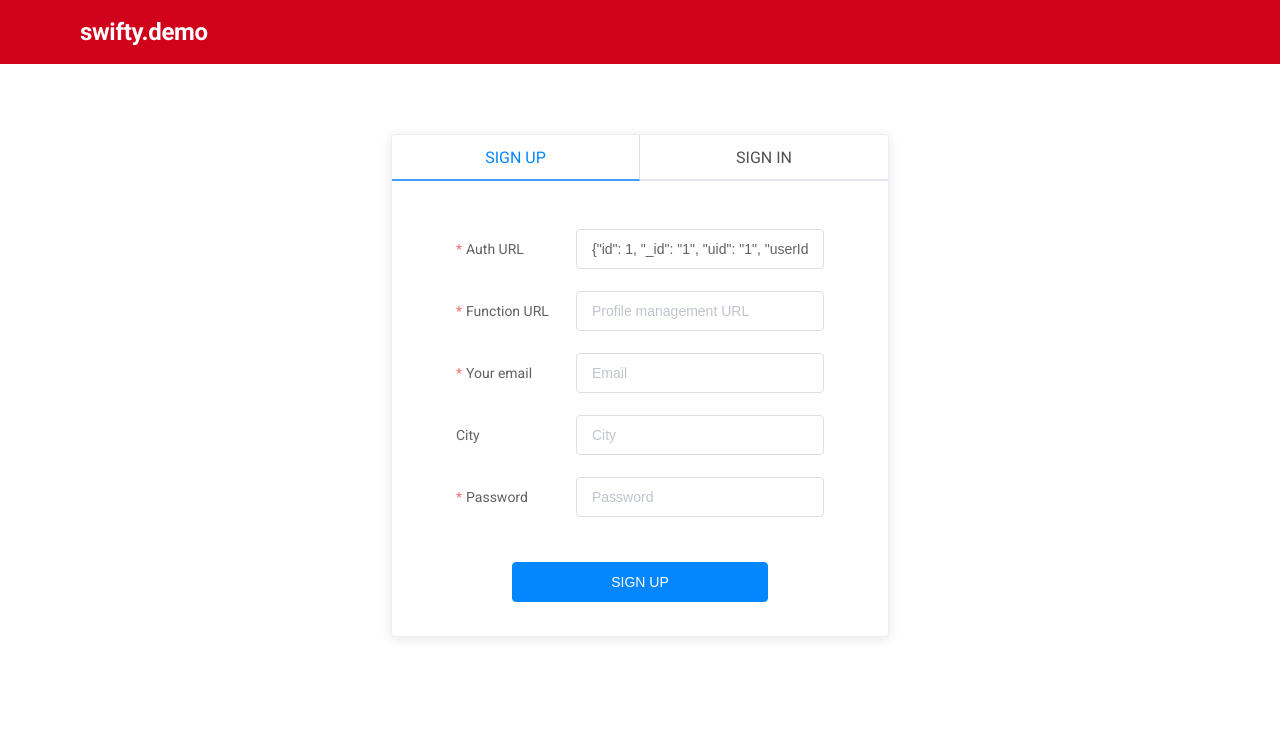
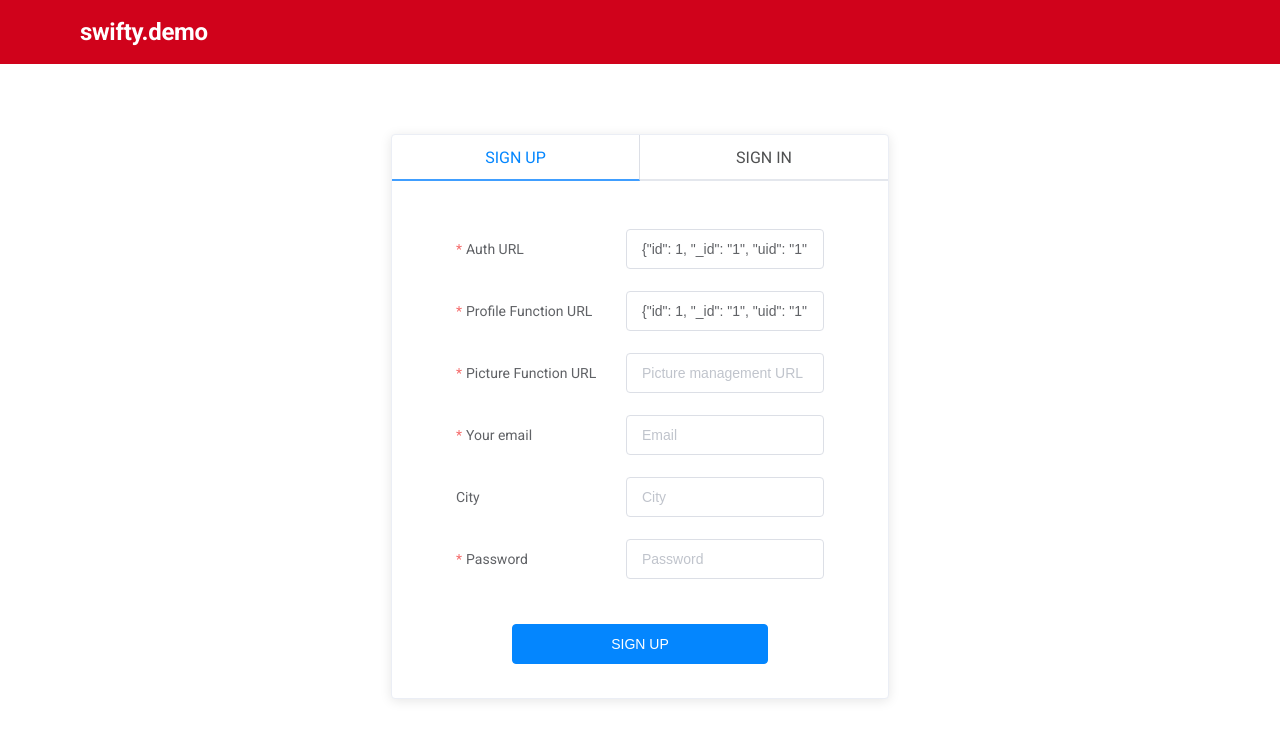
Before and after one commit to swiftycloud/swifty.demo, a Vue app: page /#/ in a window 1280 px wide. Shown: the top 740 px of the page. Built offline with nearby package versions, Linux system fonts and the light colour scheme; sample sign-in values are in the browser's storage.

Commit message:
add picture management url field

```diff
--- a/src/components/ProfileForm.vue
+++ b/src/components/ProfileForm.vue
@@ -1,5 +1,5 @@
 <template>
-  <el-form label-width="120px" label-position="left" ref="signUpForm" :model="form">
+  <el-form label-width="170px" label-position="left" ref="signUpForm" :model="form">
     <el-form-item label="User email">
       <el-input placeholder="Email" type="text" v-model="form.email"></el-input>
     </el-form-item>
@@ -9,8 +9,11 @@
     <el-form-item label="Auth URL">
       <el-input placeholder="Auth function URL" type="text" v-model="form.auth_url" disabled></el-input>
     </el-form-item>
-    <el-form-item label="Function URL">
-      <el-input placeholder="Profile management URL" type="text" v-model="form.func_url" disabled></el-input>
+    <el-form-item label="Profile Function URL">
+      <el-input placeholder="Profile management URL" type="text" v-model="form.profile_func_url" disabled></el-input>
+    </el-form-item>
+    <el-form-item label="Picture Function URL">
+      <el-input placeholder="Picture management URL" type="text" v-model="form.picture_func_url" disabled></el-input>
     </el-form-item>
     <el-form-item label="Picture">
       <el-upload
@@ -41,7 +44,10 @@ export default {
         auth_url: null,
         func_url: null,
         user_image: null
-      }
+      },
+
+      token: null,
+      func: null
     }
   },
 
@@ -50,15 +56,35 @@ export default {
       this.form.auth_url = localStorage.getItem('auth_url')
     }
 
-    if (localStorage.getItem('func_url')) {
-      this.form.func_url = localStorage.getItem('func_url')
+    if (localStorage.getItem('profile_func_url')) {
+      this.form.profile_func_url = localStorage.getItem('profile_func_url')
     }
+
+    if (localStorage.getItem('picture_func_url')) {
+      this.form.picture_func_url = localStorage.getItem('picture_func_url')
+    }
+
+    if (localStorage.getItem('token')) {
+      this.token = localStorage.getItem('token')
+    }
+
+    this.fetchUserInfo()
   },
 
   methods: {
+    fetchUserInfo () {
+      return this.axios.request({
+        url: this.form.profile_func_url + '?action=get',
+        headers: { 'Authorization': 'Bearer ' + this.token }
+      }).then(response => {
+        console.log(response)
+      })
+    },
+
     handleAvatarSuccess(res, file) {
       this.form.user_image = URL.createObjectURL(file.raw);
     },
+
     beforeAvatarUpload(file) {
       const isJPG = file.type === 'image/jpeg';
       const isLt2M = file.size / 1024 / 1024 < 2;
--- a/src/components/SignInForm.vue
+++ b/src/components/SignInForm.vue
@@ -1,11 +1,14 @@
 <template>
   <div class="sign-in">
-    <el-form label-width="120px" label-position="left" ref="signInForm" :model="form" :rules="rules" @submit.native.prevent="submitForm()">
+    <el-form label-width="170px" label-position="left" ref="signInForm" :model="form" :rules="rules" @submit.native.prevent="submitForm()">
       <el-form-item label="Auth URL" prop="auth_url">
         <el-input placeholder="Auth function URL" type="text" v-model="form.auth_url"></el-input>
       </el-form-item>
-      <el-form-item label="Function URL" prop="func_url">
-        <el-input placeholder="Profile management URL" type="text" v-model="form.func_url"></el-input>
+      <el-form-item label="Profile Function URL" prop="profile_func_url">
+        <el-input placeholder="Profile management URL" type="text" v-model="form.profile_func_url"></el-input>
+      </el-form-item>
+      <el-form-item label="Picture Function URL" prop="picture_func_url">
+        <el-input placeholder="Picture management URL" type="text" v-model="form.picture_func_url"></el-input>
       </el-form-item>
       <el-form-item label="Your email" prop="email">
         <el-input placeholder="Email" type="email" v-model="form.email"></el-input>
@@ -29,7 +32,8 @@ export default {
     return {
       form: {
         auth_url: null,
-        func_url: null,
+        profile_func_url: null,
+        picture_func_url: null,
         email: null,
         city: null,
         password: null
@@ -38,8 +42,11 @@ export default {
         auth_url: [
           { required: true, message: 'Please enter your auth url', trigger: 'blur' }
         ],
-        func_url: [
-          { required: true, message: 'Please enter your function url', trigger: 'blur' }
+        profile_func_url: [
+          { required: true, message: 'Please enter your profile function url', trigger: 'blur' }
+        ],
+        picture_func_url: [
+          { required: true, message: 'Please enter your picture function url', trigger: 'blur' }
         ],
         email: [
           { required: true, message: 'Please enter your email', trigger: 'blur' },
@@ -57,8 +64,12 @@ export default {
       this.form.auth_url = localStorage.getItem('auth_url')
     }
 
-    if (localStorage.getItem('func_url')) {
-      this.form.func_url = localStorage.getItem('func_url')
+    if (localStorage.getItem('profile_func_url')) {
+      this.form.profile_func_url = localStorage.getItem('profile_func_url')
+    }
+
+    if (localStorage.getItem('picture_func_url')) {
+      this.form.picture_func_url = localStorage.getItem('picture_func_url')
     }
   },
 
--- a/src/components/SignUpForm.vue
+++ b/src/components/SignUpForm.vue
@@ -1,11 +1,14 @@
 <template>
   <div class="sign-up">
-    <el-form label-width="120px" label-position="left" ref="signUpForm" :model="form" :rules="rules" @submit.native.prevent="submitForm()">
+    <el-form label-width="170px" label-position="left" ref="signUpForm" :model="form" :rules="rules" @submit.native.prevent="submitForm()">
       <el-form-item label="Auth URL" prop="auth_url">
         <el-input placeholder="Auth function URL" type="text" v-model="form.auth_url"></el-input>
       </el-form-item>
-      <el-form-item label="Function URL" prop="func_url">
-        <el-input placeholder="Profile management URL" type="text" v-model="form.func_url"></el-input>
+      <el-form-item label="Profile Function URL" prop="profile_func_url">
+        <el-input placeholder="Profile management URL" type="text" v-model="form.profile_func_url"></el-input>
+      </el-form-item>
+      <el-form-item label="Picture Function URL" prop="picture_func_url">
+        <el-input placeholder="Picture management URL" type="text" v-model="form.picture_func_url"></el-input>
       </el-form-item>
       <el-form-item label="Your email" prop="email">
         <el-input placeholder="Email" type="email" v-model="form.email"></el-input>
@@ -41,8 +44,11 @@ export default {
         auth_url: [
           { required: true, message: 'Please enter your auth url', trigger: 'blur' }
         ],
-        func_url: [
-          { required: true, message: 'Please enter your function url', trigger: 'blur' }
+        profile_func_url: [
+          { required: true, message: 'Please enter your profile function url', trigger: 'blur' }
+        ],
+        picture_func_url: [
+          { required: true, message: 'Please enter your picture function url', trigger: 'blur' }
         ],
         email: [
           { required: true, message: 'Please enter your email', trigger: 'blur' },
@@ -60,8 +66,12 @@ export default {
       this.form.auth_url = localStorage.getItem('auth_url')
     }
 
-    if (localStorage.getItem('func_url')) {
-      this.form.func_url = localStorage.getItem('func_url')
+    if (localStorage.getItem('profile_func_url')) {
+      this.form.profile_func_url = localStorage.getItem('profile_func_url')
+    }
+
+    if (localStorage.getItem('picture_func_url')) {
+      this.form.picture_func_url = localStorage.getItem('picture_func_url')
     }
   },
 
@@ -70,14 +80,15 @@ export default {
       this.$refs['signUpForm'].validate(valid => {
         if (valid) {
           localStorage.setItem('auth_url', this.form.auth_url)
-          localStorage.setItem('func_url', this.form.func_url)
+          localStorage.setItem('profile_func_url', this.form.profile_func_url)
+          localStorage.setItem('picture_func_url', this.form.picture_func_url)
 
           this.axios.post(this.form.auth_url + '?action=signup&userid=' + this.form.email + '&password=' + this.form.password + '&city=' + this.form.city, {
             // action: 'signup',
             // userid: this.form.email,
             // password: this.form.password,
             // city: this.form.city
-          }).then(response => {
+          }).then(() => {
             this.$notify.success({
               title: 'Success',
               message: 'SignUp successful'
```
